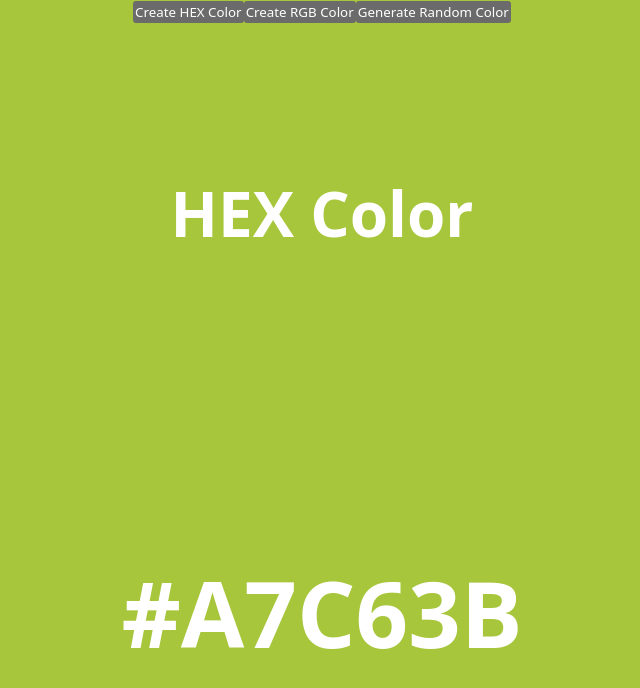
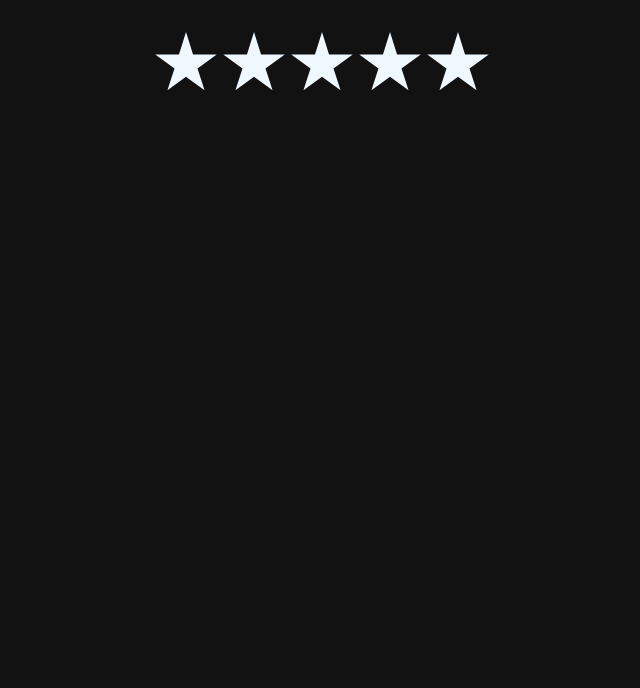
Before and after one commit to gustavonobrega/10-react-challenges, a React (Vite) app: page / in a window 1280 px wide. Shown: the top 688 px of the page, without its empty margins (318-958 px from the left). Built offline with nearby package versions, Linux system fonts and the light colour scheme.

Commit message:
star-rating

```diff
--- a/src/App.tsx
+++ b/src/App.tsx
@@ -1,9 +1,13 @@
-import { RandomColorGenerator } from "./challenges/random-color-generator"
+// import { RandomColorGenerator } from "./challenges/random-color-generator"
+
+import { StarRating } from "./challenges/star-rating"
 
 function App() {
   return (
     <>
-      <RandomColorGenerator />
+      {/* <RandomColorGenerator /> */}
+
+      <StarRating />
     </>
   )
 }
--- /dev/null
+++ b/src/challenges/star-rating/index.tsx
@@ -0,0 +1,38 @@
+import { useState } from 'react'
+import styles from './style.module.css'
+
+type StarRatingProps = {
+  numOfStars?: number
+}
+
+export function StarRating({ numOfStars = 5 }: StarRatingProps) {
+  const [rating, setRating] = useState(0)
+  const [hover, setHover] = useState(0)
+
+  function handleRating(index: number) {
+    setRating(index)
+  }
+
+  function handleMouseHover(index: number) {
+    setHover(index)
+  }
+
+  function handleMouseLeave() {
+    setHover(rating)
+  }
+
+  return (
+    <div className={styles.container}>
+      {Array.from({ length: numOfStars }).map((_, i) =>
+        <div
+          key={i}
+          className={`${styles.star} ${i + 1 <= (hover || rating) ? styles.active : ''}`}
+          onClick={() => handleRating(i + 1)}
+          onMouseEnter={() => handleMouseHover(i + 1)}
+          onMouseLeave={handleMouseLeave}
+        >
+        </div>
+      )}
+    </div>
+  )
+}
--- /dev/null
+++ b/src/challenges/star-rating/style.module.css
@@ -0,0 +1,24 @@
+.container {
+  display: flex;
+  justify-content: center;
+  padding: 32px;
+}
+
+.star {
+  padding: 32px;
+  background-color: aliceblue;
+  cursor: pointer;
+  clip-path: polygon(50% 0%, 61% 35%, 98% 35%, 68% 57%, 79% 91%, 50% 70%, 21% 91%, 32% 57%, 2% 35%, 39% 35%);
+
+  &:hover {
+    background-color: yellow;
+  }
+}
+
+.star + .star {
+  margin-left: 4px;
+}
+
+.active {
+  background-color: yellow;
+}
```
